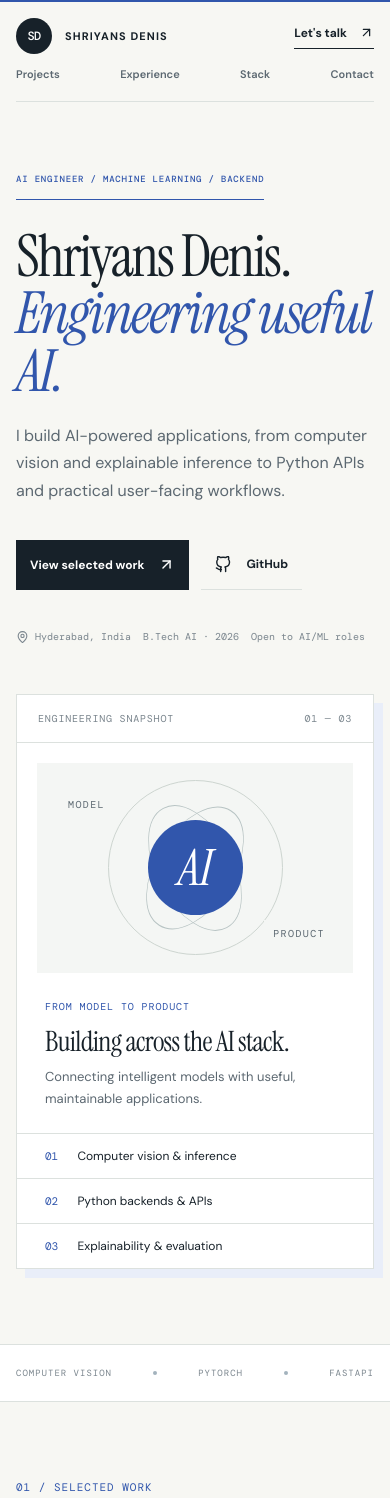
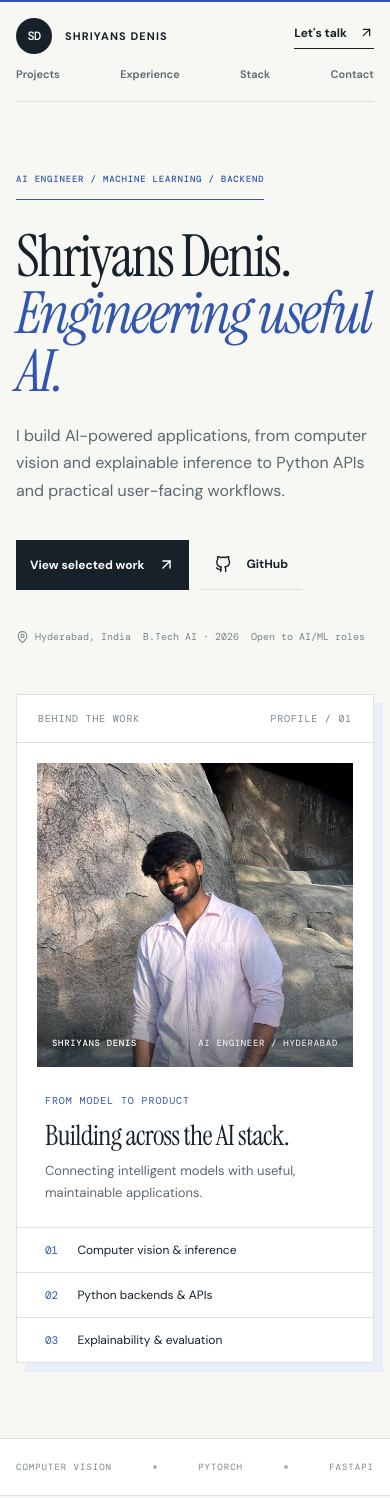
Before and after one commit to Iam-Grim-Reaper/shriyans-portfolio, a React (Vite) app: page / in a window 390 px wide. Shown: the top 1498 px of the page. Built offline with nearby package versions, Linux system fonts and the light colour scheme.

Commit message:
feat: add portfolio portrait and subtle motion
* feat: replace hero schematic with Shriyans portrait

* style: subtle portrait reveal and polished hover microinteractions

```diff
--- a/src/main.jsx
+++ b/src/main.jsx
@@ -3,6 +3,7 @@ import { createRoot } from 'react-dom/client';
 import { motion, AnimatePresence, MotionConfig, useScroll } from 'motion/react';
 import { ArrowUpRight, Mail, MapPin, Sparkles, Trophy, ChevronRight, X, Target, Wrench, TrendingUp } from 'lucide-react';
 import { projects, skills } from './data/portfolio.js';
+import shreyPortrait from '../shrey.jpeg';
 import './styles.css';
 
 // lucide-react dropped brand/logo marks (trademark policy), so GitHub & LinkedIn
@@ -119,12 +120,21 @@ function Hero() {
         </div>
         <div className="meta-row"><span><MapPin size={14}/> Hyderabad, India</span><span>B.Tech AI · 2026</span><span>Open to AI/ML roles</span></div>
       </motion.div>
-      <aside className="hero-panel" aria-label="Engineering focus areas">
-        <div className="panel-top"><span>ENGINEERING SNAPSHOT</span><span>01 — 03</span></div>
-        <div className="panel-graphic" aria-hidden="true">
-          <span className="graphic-label top">MODEL</span>
-          <div className="graphic-orbit"><div className="graphic-core">AI</div></div>
-          <span className="graphic-label bottom">PRODUCT</span>
+      <aside className="hero-panel" aria-label="Portrait and engineering focus areas">
+        <div className="panel-top"><span>BEHIND THE WORK</span><span>PROFILE / 01</span></div>
+        <div className="panel-graphic portrait-frame">
+          <img
+            src={shreyPortrait}
+            alt="Portrait of Shriyans Denis outdoors"
+            className="portrait-image"
+            fetchPriority="high"
+            loading="eager"
+            decoding="async"
+          />
+          <div className="portrait-overlay" aria-hidden="true">
+            <span>SHRIYANS DENIS</span>
+            <span>AI ENGINEER / HYDERABAD</span>
+          </div>
         </div>
         <div className="panel-summary">
           <div className="small-label">FROM MODEL TO PRODUCT</div>
--- a/src/styles.css
+++ b/src/styles.css
@@ -273,3 +273,112 @@ button { cursor: pointer; }
   html { scroll-behavior: auto; }
   *, *::before, *::after { animation-duration: .01ms !important; transition-duration: .01ms !important; }
 }
+
+/* Portrait card and restrained interaction polish */
+.hero-panel {
+  transition: transform 360ms cubic-bezier(.2,.75,.25,1),
+              box-shadow 360ms ease, border-color 360ms ease;
+  will-change: auto;
+}
+.portrait-frame {
+  display: block;
+  position: relative;
+  height: clamp(310px, 29vw, 390px);
+  background: #d4d5d2;
+  overflow: hidden;
+  isolation: isolate;
+}
+.portrait-image {
+  display: block;
+  width: 100%;
+  height: 100%;
+  object-fit: cover;
+  object-position: center 31%;
+  filter: saturate(.94) contrast(1.025);
+  animation: portrait-reveal .9s cubic-bezier(.2,.7,.2,1) both;
+  transition: transform 800ms cubic-bezier(.2,.75,.2,1), filter 650ms ease;
+}
+.portrait-frame::after {
+  content: "";
+  position: absolute;
+  inset: 0;
+  z-index: 1;
+  pointer-events: none;
+  background: linear-gradient(
+    180deg,
+    transparent 60%,
+    rgba(10,20,27,.10) 75%,
+    rgba(10,20,27,.55) 100%
+  );
+}
+.portrait-overlay {
+  position: absolute;
+  z-index: 2;
+  bottom: 0;
+  left: 0;
+  right: 0;
+  display: flex;
+  align-items: flex-end;
+  justify-content: space-between;
+  gap: 14px;
+  flex-wrap: wrap;
+  padding: 40px 22px 20px;
+  color: white;
+  font: 500 10px/1.5 var(--mono);
+  letter-spacing: .075em;
+  text-shadow: 0 1px 5px rgba(0,0,0,.25);
+}
+.portrait-overlay span:last-child {
+  color: rgba(255,255,255,.82);
+  font-size: 9px;
+}
+@keyframes portrait-reveal {
+  from { opacity: 0; transform: scale(1.055) translateY(6px); }
+  to   { opacity: 1; transform: scale(1) translateY(0); }
+}
+@media (hover:hover) and (pointer:fine) {
+  .hero-panel:hover {
+    transform: translateY(-4px);
+    border-color: #c4ceda;
+    box-shadow: 18px 23px 0 var(--blue-soft);
+  }
+  .portrait-frame:hover .portrait-image {
+    transform: scale(1.035);
+    filter: saturate(1.01) contrast(1.025);
+  }
+}
+.primary svg, .secondary svg, .nav-cta svg, .project-open svg, .project-source svg {
+  transition: transform 280ms cubic-bezier(.2,.75,.2,1);
+}
+@media (hover:hover) and (pointer:fine) {
+  .primary:hover svg, .nav-cta:hover svg,
+  .project-open:hover svg, .project-source:hover svg {
+    transform: translate(3px,-3px);
+  }
+}
+.nav nav a { position: relative; }
+.nav nav a::after {
+  content: "";
+  position: absolute;
+  height: 1px;
+  left: 0; right: 100%; bottom: -7px;
+  background: var(--blue);
+  transition: right 300ms ease;
+}
+.nav nav a:hover::after,
+.nav nav a:focus-visible::after { right: 0; }
+.section-heading h2 { text-wrap: balance; }
+@media(max-width:800px) {
+  .portrait-frame { height: clamp(300px, 48vw, 380px); }
+}
+@media(max-width:520px) {
+  .portrait-frame { height: clamp(285px, 78vw, 355px); }
+  .portrait-overlay { padding: 35px 15px 16px; font-size: 9px; gap: 8px; }
+}
+@media(prefers-reduced-motion:reduce) {
+  .portrait-image { animation: none !important; transition: none !important; }
+  .hero-panel, .primary svg, .secondary svg, .nav-cta svg,
+  .project-open svg, .project-source svg, .nav nav a::after { transition: none !important; }
+  .hero-panel:hover { transform: none; }
+  .portrait-frame:hover .portrait-image { transform: none; }
+}
```
